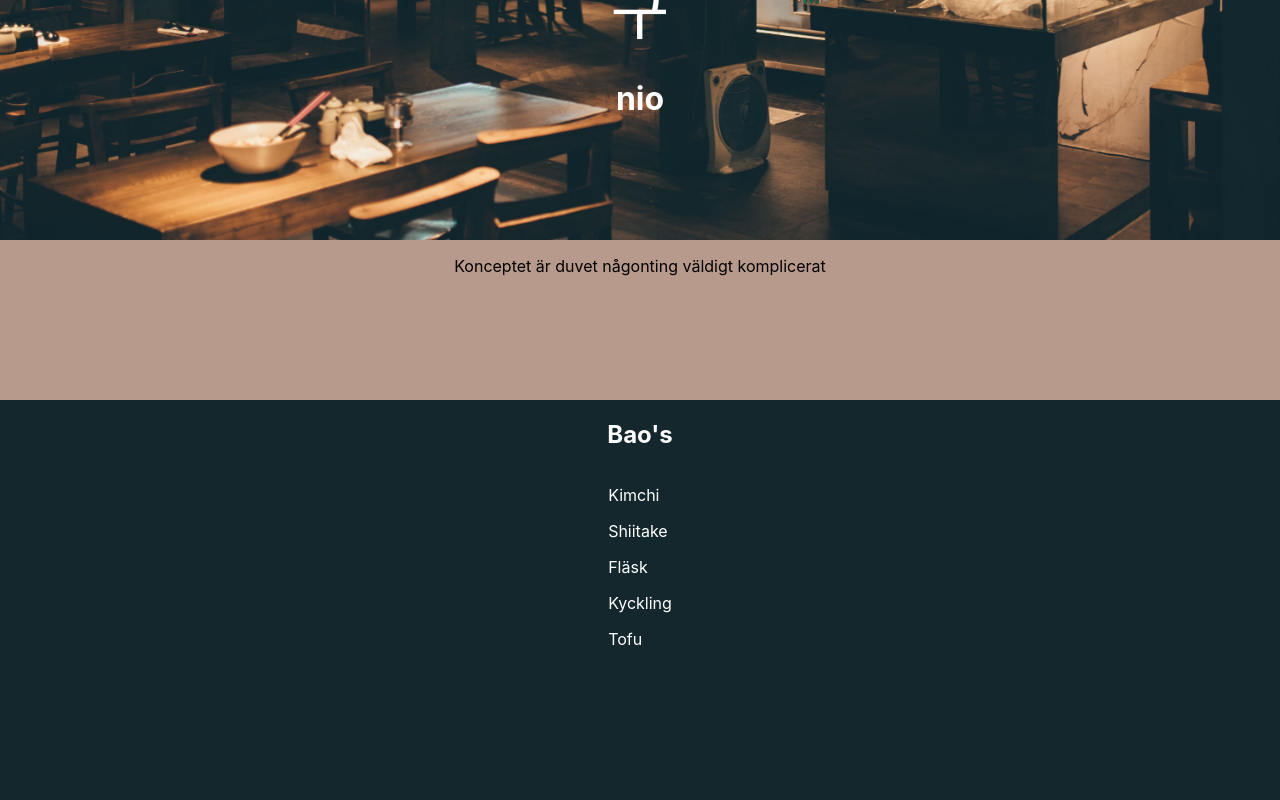
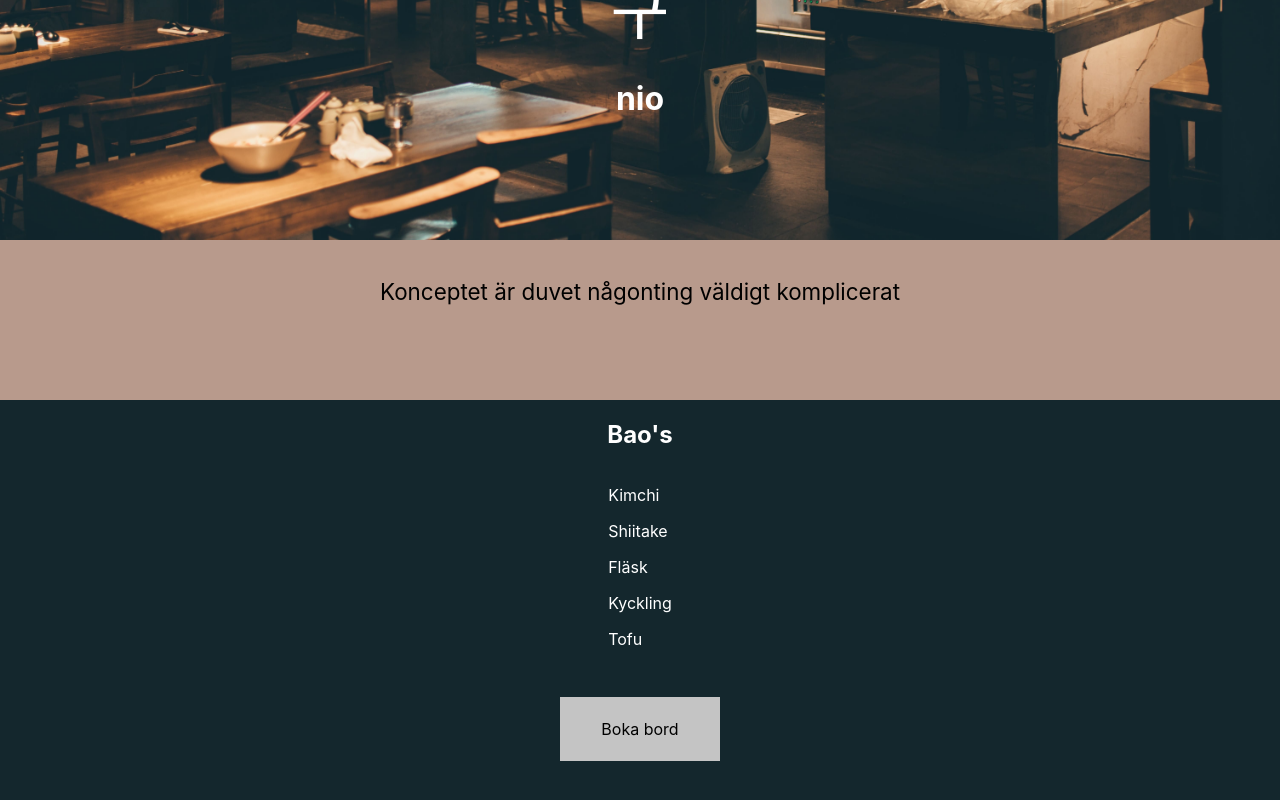
Before and after one commit to kamelfall/nio, a React (Create React App) app: page / in a window 1280 px wide. Shown: the part 520-1320 px from the top of the page. Built offline with nearby package versions, Linux system fonts and the light colour scheme.

Commit message:
adds button to restaurantMenu

```diff
--- a/src/components/HomeComponent/HomeComponent.scss
+++ b/src/components/HomeComponent/HomeComponent.scss
@@ -22,6 +22,9 @@
   width: 100vw;
   height: 10rem;
   overflow: auto;
+  padding: 1rem;
+  box-sizing: border-box;
+  font-size: 1.4rem;
 }
 
 .restaurantMenu {
@@ -35,7 +38,7 @@
     list-style-type: none;
     padding: 0;
     display: inline-block;
-    margin: 1rem auto 0 auto;
+    margin: 1rem auto 2rem auto;
     text-align: left;
 
     li {
@@ -43,4 +46,15 @@
     }
   }
 
+  .restaurantMenu__button {
+    background-color: #C4C4C4;
+    height: 4rem;
+    width: 10rem;
+    line-height: 4rem;
+    color: black;
+    margin: 0 auto;
+    cursor: pointer;
+  }
+
+
 }
--- a/src/components/HomeComponent/HomeComponent.tsx
+++ b/src/components/HomeComponent/HomeComponent.tsx
@@ -22,6 +22,7 @@ class HomeComponent extends React.Component<{}, {}> {
             <li>Kyckling</li>
             <li>Tofu</li>
           </ul>
+          <div className="restaurantMenu__button">Boka bord</div>
         </section>
       </main>
     );
```
